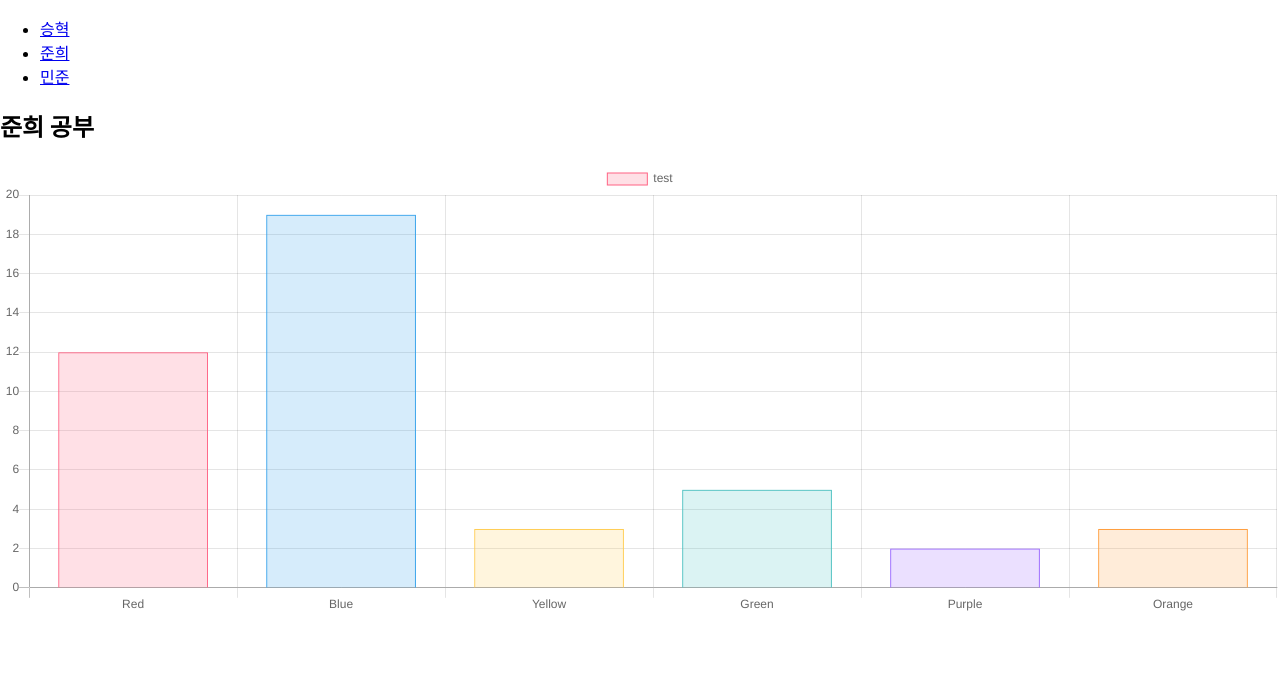
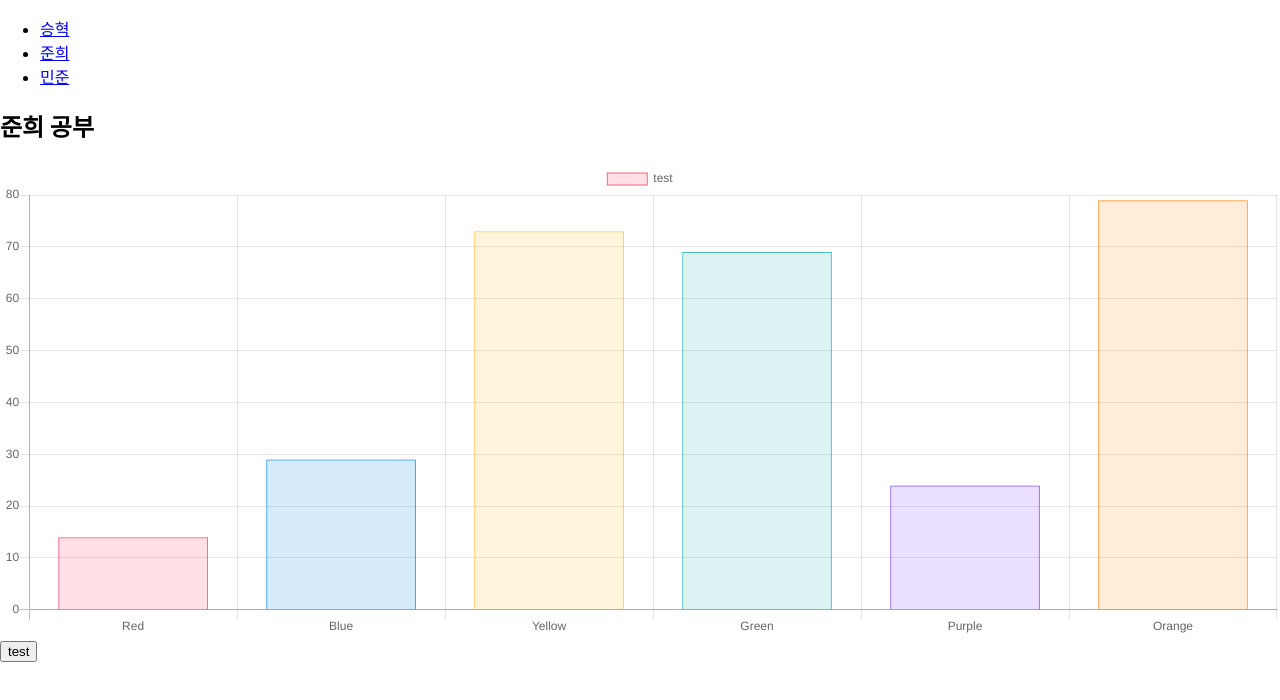
Before and after one commit to VanSubstance/ourtube, a React (Create React App) app in the folder front/: page /about in a window 1280 px wide. Shown: the top 700 px of the page. Built offline with nearby package versions, Linux system fonts and the light colour scheme; the HTML template or start-up script is replaced by a standard one.

Commit message:
랜덤 값 정수로 변환
home js : getRandomNumber 정수 값으로 반환
about js : 그래프 랜덤값 설정 0~100

```diff
--- a/front/src/Yang/About.js
+++ b/front/src/Yang/About.js
@@ -2,6 +2,13 @@ import React, { Component } from 'react';
 import { Bar } from 'react-chartjs-2';
 
 class About extends Component {
+
+    RandomInput = () => {
+
+    }
+
+
+
     render() {
         return (
             <div>
@@ -11,7 +18,14 @@ class About extends Component {
                         labels: ['Red', 'Blue', 'Yellow', 'Green', 'Purple', 'Orange'],
                         datasets: [{
                             label: 'test',
-                            data: [12, 19, 3, 5, 2, 3],
+                            data: [
+                                Math.floor(Math.random()*100),
+                                Math.floor(Math.random()*100),
+                                Math.floor(Math.random()*100),
+                                Math.floor(Math.random()*100),
+                                Math.floor(Math.random()*100),
+                                Math.floor(Math.random()*100)
+                            ],
                             backgroundColor: [
                                 'rgba(255, 99, 132, 0.2)',
                                 'rgba(54, 162, 235, 0.2)',
@@ -32,7 +46,7 @@ class About extends Component {
                         }]
                     }}
                     height = {400}
-                    width = {600}
+                    width = {400}
                     options={{
                         maintainAspectRatio: false,
                         scales: {
@@ -44,8 +58,12 @@ class About extends Component {
                         }
                     }}
                 />
+                <button>
+                    test
+                </button>
 
         </div>
+
 
 
         );
--- a/front/src/Yang/Home.js
+++ b/front/src/Yang/Home.js
@@ -52,7 +52,7 @@ class Home extends Component {
 
     getRandomNumber = () => {
         const { trialList } = this.state;
-        var rands = trialList.map(Math.random);
+        var rands = trialList.concat(Math.floor(Math.random()*100));
         console.log(rands);
         this.setState({
             trialList: rands
```
Also changed, not shown: front/src/Yang/test.js (added).
